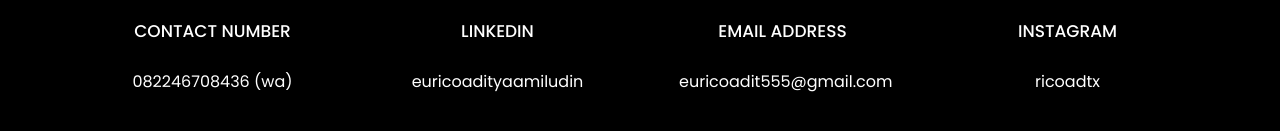
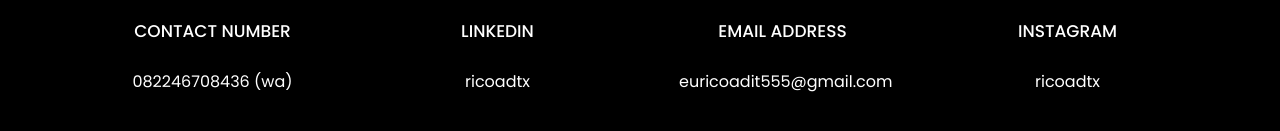
Before and after one commit to ricoadtxx/Website_Portofolio, a plain HTML site: page index.html in a window 1280 px wide. Shown: the part 4097-4228 px from the top of the page. Drawn offline with Linux system fonts and the light colour scheme; files whose address does not match are found by name.

Commit message:
index.html
Signed-off-by: rico <88224510+ricoadtxx@users.noreply.github.com>

```diff
--- a/index.html
+++ b/index.html
@@ -267,7 +267,7 @@
 							<span class="icon-linkedin"></span>
 						</div>
 						<h3 class="mb-4">Linkedin</h3>
-						<p><a href="https://www.linkedin.com/in/euricoadityaamiludin/" target="_blank">euricoadityaamiludin</a></p>
+						<p><a href="https://www.linkedin.com/in/ricoadtx/" target="_blank">ricoadtx</a></p>
 					</div>
 				</div>
 				<div class="col-md-6 col-lg-3 d-flex ftco-animate">
```
